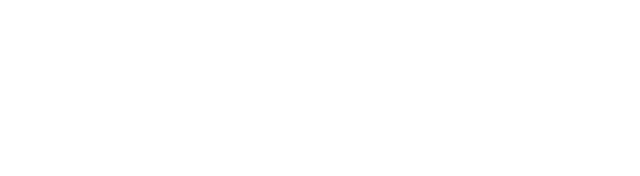
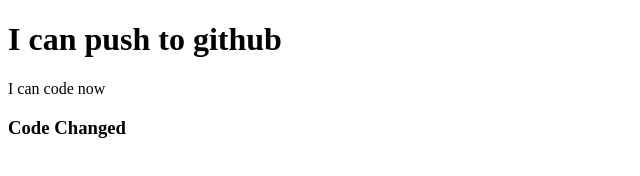
Before and after one commit to suez-halder/my-second-repo, a plain HTML site: page index.html in a window 1280 px wide. Shown: the whole page, without its empty margins (0-640 px from the left). Drawn offline with Linux system fonts and the light colour scheme.

Commit message:
added header

```diff
--- a/index.html
+++ b/index.html
@@ -7,6 +7,8 @@
     <title>Second Repo</title>
 </head>
 <body>
-
+    <h1>I can push to github</h1>
+    <p>I can code now</p>
+    <h3>Code Changed</h3>
 </body>
 </html>
```
